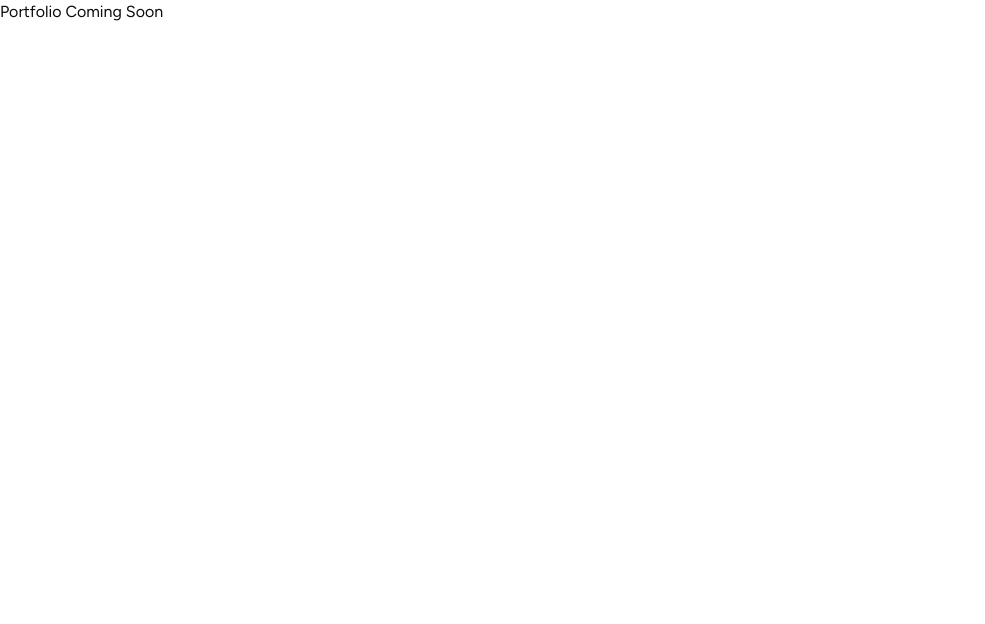
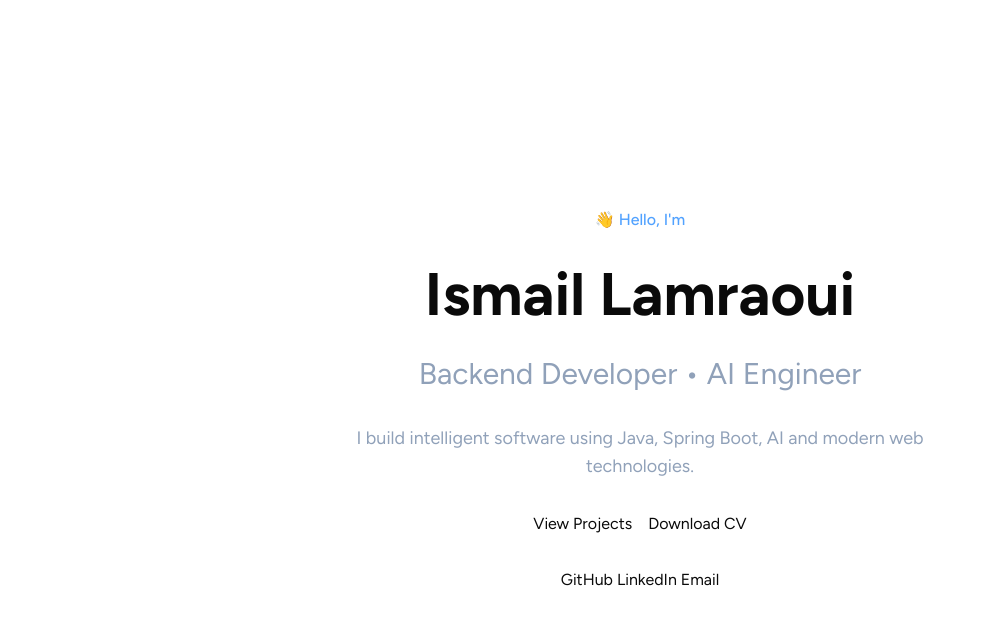
Before and after one commit to lamraouii/Portfolio, a Next.js app in the folder frontend/: page / in a window 1280 px wide. Shown: the top 624 px of the page, without its empty margins (0-985 px from the left). Built offline with nearby package versions, Linux system fonts and the light colour scheme.

Commit message:
D:/DevProjects/Portfolio

```diff
--- a/frontend/src/app/page.tsx
+++ b/frontend/src/app/page.tsx
@@ -1,7 +1,4 @@
+import Hero from "@/features/hero"
 export default function Home() {
-  return (
-      <main>
-        Portfolio Coming Soon
-      </main>
-  );
+  return <Hero/>;
 }
--- /dev/null
+++ b/frontend/src/components/layout/Container.tsx
@@ -0,0 +1,17 @@
+import { ReactNode } from "react";
+
+interface ContainerProps {
+    children: ReactNode;
+    className?: string;
+}
+
+export default function Container({
+                                      children,
+                                      className = "",
+                                  }: ContainerProps) {
+    return (
+        <div className={`mx-auto w-full max-w-7xl px-6 lg:px-8 ${className}`}>
+            {children}
+        </div>
+    );
+}
--- /dev/null
+++ b/frontend/src/components/layout/Section.tsx
@@ -0,0 +1,22 @@
+import { ReactNode } from "react";
+
+interface SectionProps {
+    children: ReactNode;
+    className?: string;
+    id?: string;
+}
+
+export default function Section({
+                                    children,
+                                    className = "",
+                                    id,
+                                }: SectionProps) {
+    return (
+        <section
+            id={id}
+    className={`py-24 md:py-32 ${className}`}
+>
+    {children}
+    </section>
+);
+}
--- /dev/null
+++ b/frontend/src/components/layout/index.ts
@@ -0,0 +1,2 @@
+export { default as Container } from "./Container";
+export { default as Section } from "./Section";
--- /dev/null
+++ b/frontend/src/constants/theme.ts
@@ -0,0 +1,9 @@
+export const COLORS = {
+    background: "#020617",
+    surface: "#0F172A",
+    primary: "#3B82F6",
+    secondary: "#38BDF8",
+    text: "#F8FAFC",
+    muted: "#94A3B8",
+    border: "#1E293B",
+};
--- /dev/null
+++ b/frontend/src/features/hero/Hero.tsx
@@ -0,0 +1,9 @@
+import HeroContent from "./HeroContent";
+
+export default function Hero() {
+  return (
+      <section className="min-h-screen flex items-center justify-center">
+        <HeroContent />
+      </section>
+  );
+}
--- /dev/null
+++ b/frontend/src/features/hero/HeroButtons.tsx
@@ -0,0 +1,15 @@
+export default function HeroButtons() {
+  return (
+      <div className="flex gap-4 justify-center">
+
+        <button>
+          View Projects
+        </button>
+
+        <button>
+          Download CV
+        </button>
+
+      </div>
+  );
+}
--- /dev/null
+++ b/frontend/src/features/hero/HeroContent.tsx
@@ -0,0 +1,31 @@
+import HeroButtons from "./HeroButtons";
+import HeroSocials from "./HeroSocials";
+
+export default function HeroContent() {
+  return (
+      <div className="max-w-5xl text-center space-y-8">
+
+        <p className="text-blue-400 font-medium">
+          👋 Hello, I&#39;m
+        </p>
+
+        <h1 className="text-6xl font-bold">
+          Ismail Lamraoui
+        </h1>
+
+        <h2 className="text-3xl text-slate-400">
+          Backend Developer • AI Engineer
+        </h2>
+
+        <p className="max-w-2xl mx-auto text-lg text-slate-400">
+          I build intelligent software using Java,
+          Spring Boot, AI and modern web technologies.
+        </p>
+
+        <HeroButtons />
+
+        <HeroSocials />
+
+      </div>
+  );
+}
--- /dev/null
+++ b/frontend/src/features/hero/HeroSocials.tsx
@@ -0,0 +1,13 @@
+export default function HeroSocials() {
+  return (
+      <div className="flex justify-center gap-6">
+
+        GitHub
+
+        LinkedIn
+
+        Email
+
+      </div>
+  );
+}
--- /dev/null
+++ b/frontend/src/features/hero/index.ts
@@ -0,0 +1 @@
+export { default } from "./Hero";
```
Also changed, not shown: frontend/src/types/theme.ts (added, +9 -0 lines).
